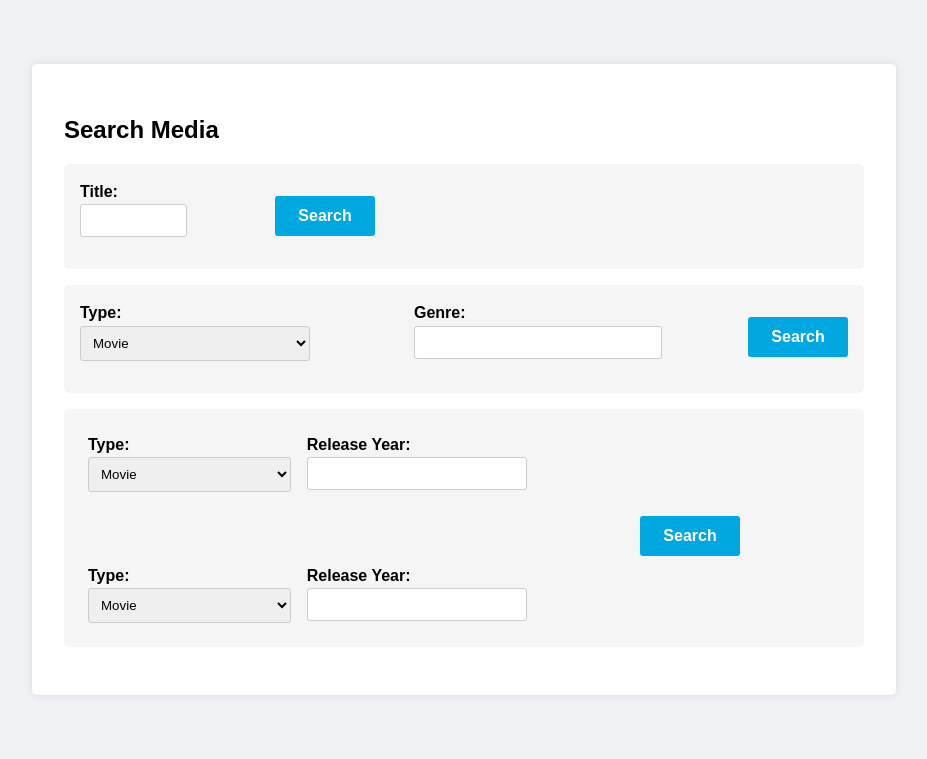
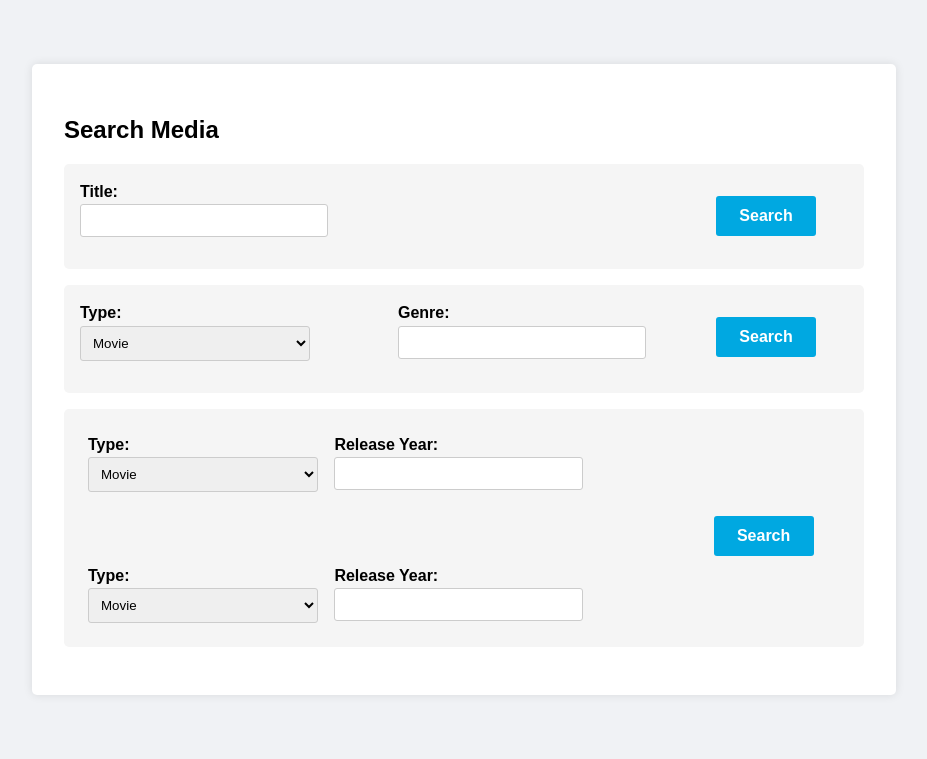
Before and after one commit to d-donia/AmazonDB, a Flask app: page /search in a window 1280 px wide. Shown: the part 162-921 px from the top of the page, without its empty margins (176-1103 px from the left). Run offline with Flask 3, Linux system fonts and the light colour scheme.

Commit message:
Edit forms in search page

```diff
--- a/templates/search.html
+++ b/templates/search.html
@@ -49,6 +49,7 @@
             display: flex;
             justify-content: space-between;
             margin-bottom: 1rem;
+            width: 100%;
         }
         .column {
             width: 30%; /* Adjusted width for three columns */
@@ -84,7 +85,7 @@
             justify-content: space-between;
         }
         .form-row-container {
-            width: 88%;
+            width: 100%;
             display: flex;
         }
     </style>
@@ -104,7 +105,7 @@
                     <label for="title">Title:</label>
                     <input type="text" id="title" name="title">
                 </div>
-                <button type="submit" class="btn">Search</button>
+                <button type="submit" class="btn" style="margin-right: 2rem;">Search</button>
             </form>
         </div>
 
@@ -122,7 +123,7 @@
                     <label for="genre">Genre:</label>
                     <input type="text" id="genre" name="genre">
                 </div>
-                <button type="submit" class="btn">Search</button>
+                <button type="submit" class="btn" style="margin-right: 2rem;">Search</button>
             </form>
         </div>
 
@@ -143,7 +144,7 @@
                     </div>
                 </div>
                 <div class="form-row-container">
-                    <button type="submit" class="btn third-button" style="margin-left: 35rem;">Search</button>
+                    <button type="submit" class="btn third-button" style="margin-left: 39.6rem;">Search</button>
                 </div>
                 <div class="form-row-container">
                     <div class="column third-form">
```
